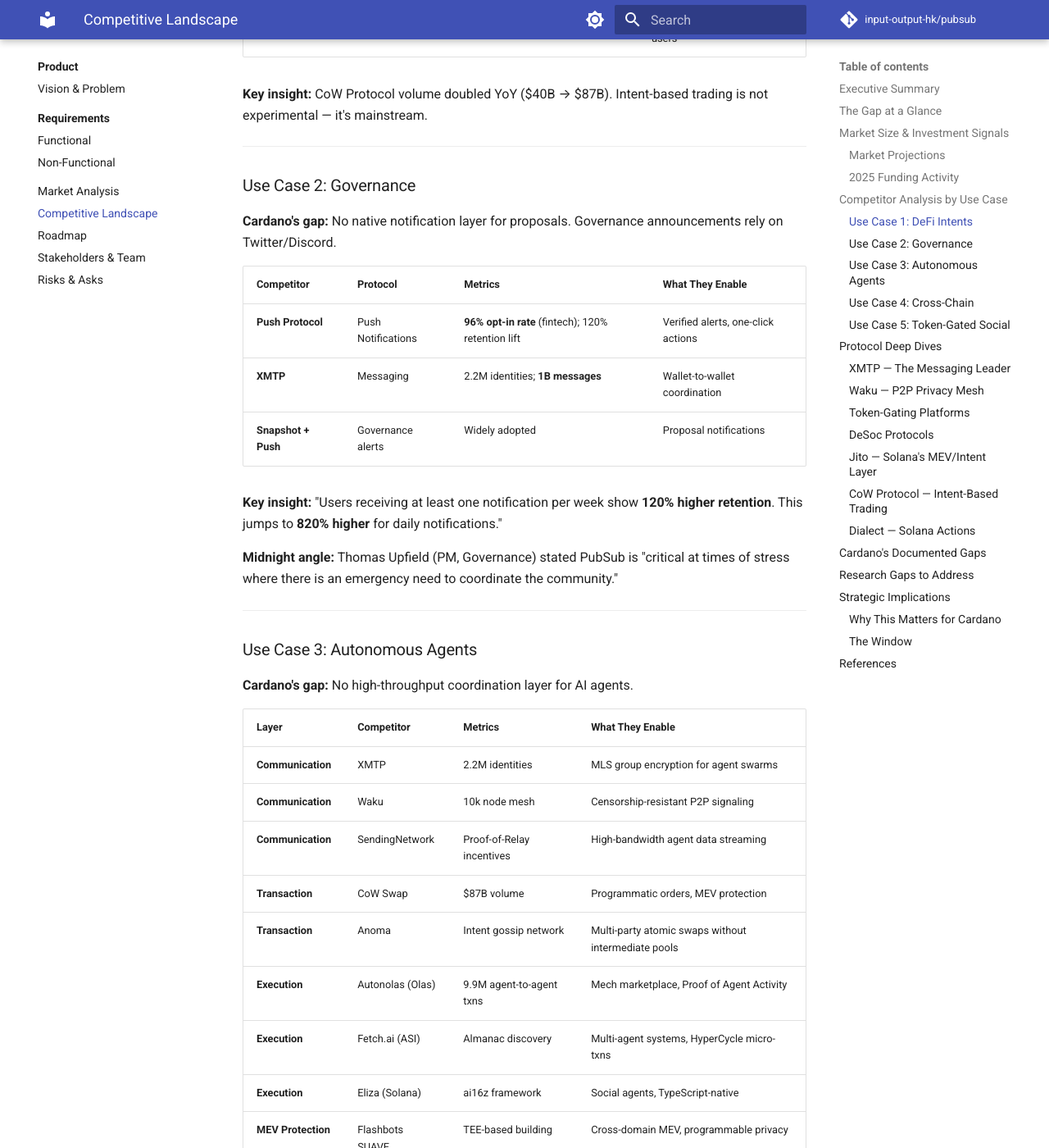
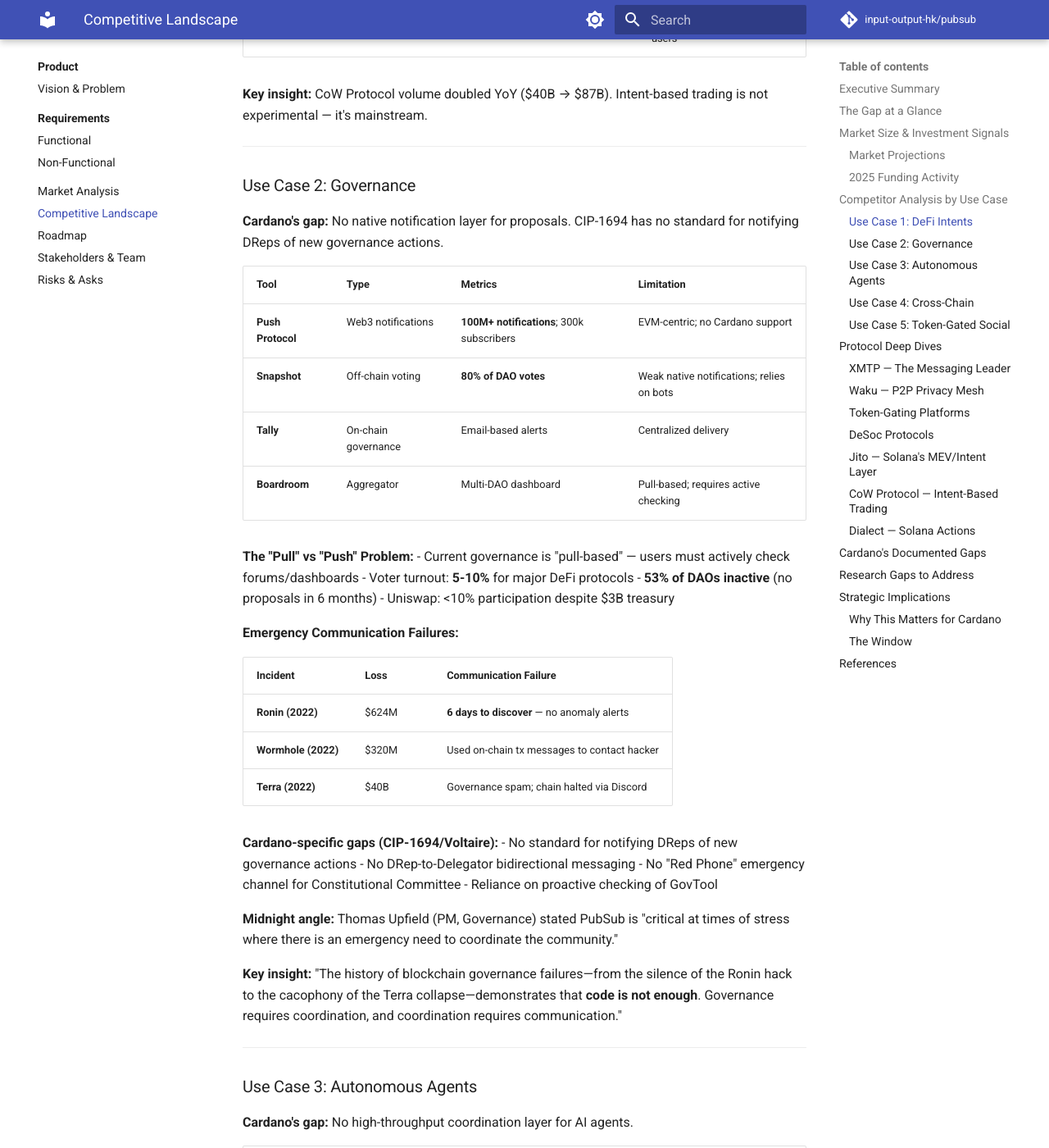
Before and after one commit to input-output-hk/pubsub, an MkDocs documentation site: the page built from docs/product/competitive-landscape.md, in a window 1280 px wide and 1400 px high, scrolled down 2581 px. Shown: the whole window at 82% size. Built offline with MkDocs 1.6.1 and Material for MkDocs 9.7.7, drawn with Linux system fonts in a browser that asks for light colours; a script that is not in the unit is left out; comment, search, counter and statistics services are not loaded; some of the changed text lies outside the part shown.

Commit message:
Add governance communication research findings
- Push Protocol: 100M+ notifications, 300k subscribers
- Snapshot hosts 80% of DAO votes, weak native notifications
- Voter turnout crisis: 5-10% for major protocols, 53% DAOs inactive
- Emergency failures: Ronin (6 days to discover), Wormhole, Terra
- CIP-1694/Voltaire gaps: no DRep notification standard, no emergency channel
- 'Pull vs Push' problem — governance requires proactive notification
- Thomas Upfield quote on emergency coordination need

```diff
--- a/docs/product/competitive-landscape.md
+++ b/docs/product/competitive-landscape.md
@@ -73,17 +73,38 @@
 
 ### Use Case 2: Governance
 
-**Cardano's gap:** No native notification layer for proposals. Governance announcements rely on Twitter/Discord.
+**Cardano's gap:** No native notification layer for proposals. CIP-1694 has no standard for notifying DReps of new governance actions.
 
-| Competitor | Protocol | Metrics | What They Enable |
-|------------|----------|---------|------------------|
-| **Push Protocol** | Push Notifications | **96% opt-in rate** (fintech); 120% retention lift | Verified alerts, one-click actions |
-| **XMTP** | Messaging | 2.2M identities; **1B messages** | Wallet-to-wallet coordination |
-| **Snapshot + Push** | Governance alerts | Widely adopted | Proposal notifications |
+| Tool | Type | Metrics | Limitation |
+|------|------|---------|------------|
+| **Push Protocol** | Web3 notifications | **100M+ notifications**; 300k subscribers | EVM-centric; no Cardano support |
+| **Snapshot** | Off-chain voting | **80% of DAO votes** | Weak native notifications; relies on bots |
+| **Tally** | On-chain governance | Email-based alerts | Centralized delivery |
+| **Boardroom** | Aggregator | Multi-DAO dashboard | Pull-based; requires active checking |
 
-**Key insight:** "Users receiving at least one notification per week show **120% higher retention**. This jumps to **820% higher** for daily notifications."
+**The "Pull" vs "Push" Problem:**
+- Current governance is "pull-based" — users must actively check forums/dashboards
+- Voter turnout: **5-10%** for major DeFi protocols
+- **53% of DAOs inactive** (no proposals in 6 months)
+- Uniswap: <10% participation despite $3B treasury
+
+**Emergency Communication Failures:**
+
+| Incident | Loss | Communication Failure |
+|----------|------|----------------------|
+| **Ronin (2022)** | $624M | **6 days to discover** — no anomaly alerts |
+| **Wormhole (2022)** | $320M | Used on-chain tx messages to contact hacker |
+| **Terra (2022)** | $40B | Governance spam; chain halted via Discord |
+
+**Cardano-specific gaps (CIP-1694/Voltaire):**
+- No standard for notifying DReps of new governance actions
+- No DRep-to-Delegator bidirectional messaging
+- No "Red Phone" emergency channel for Constitutional Committee
+- Reliance on proactive checking of GovTool
 
 **Midnight angle:** Thomas Upfield (PM, Governance) stated PubSub is "critical at times of stress where there is an emergency need to coordinate the community."
+
+**Key insight:** "The history of blockchain governance failures—from the silence of the Ronin hack to the cacophony of the Terra collapse—demonstrates that **code is not enough**. Governance requires coordination, and coordination requires communication."
 
 ---
 
@@ -264,7 +285,7 @@
 |-------|--------|----------------|-------|
 | **DeFi Intents** | ✅ Covered | Core use case | ERC-4337, Jito, CoW Protocol analyzed |
 | **Token-gated communities** | ✅ Covered | Social use case | Guild.xyz, Collab.land, Farcaster, Lens, XMTP, Waku analyzed |
-| **Governance-specific messaging** | 🟡 Partial | Midnight needs emergency coordination | Need: DAO coordination tools, emergency broadcast patterns |
+| **Governance-specific messaging** | ✅ Covered | Midnight needs emergency coordination | Push Protocol, Snapshot, Tally analyzed; emergency case studies (Ronin, Wormhole, Terra); CIP-1694 gaps identified |
 | **Autonomous agents** | ✅ Covered | AI agent coordination | XMTP/Waku messaging, Autonolas/Fetch.ai execution, MEV protection analyzed |
 | **Cross-chain messaging** | ✅ Covered | Bridge use case | IBC, LayerZero, Wormhole, Axelar, Hyperlane, CCIP compared; Cardano integration status mapped |
 | **Emergency broadcast systems** | 🔴 Gap | Midnight's "critical stress" scenario | How do protocols handle urgent security communications? |
```
